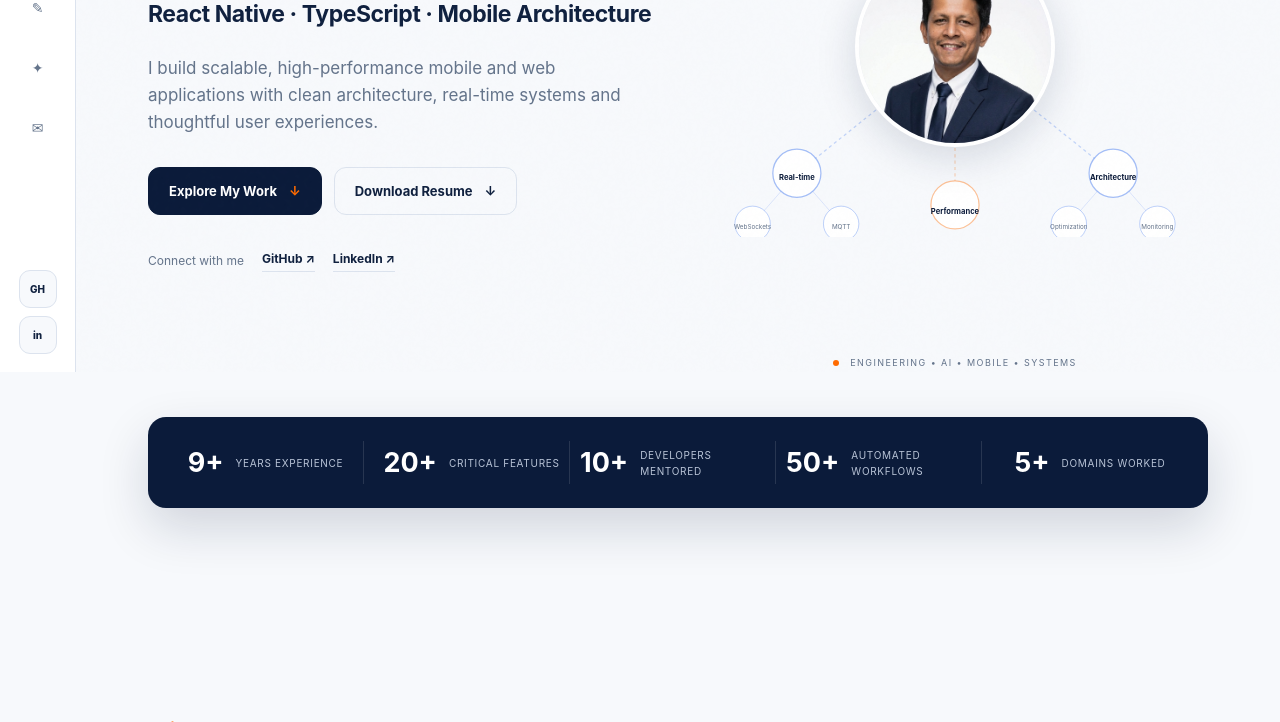
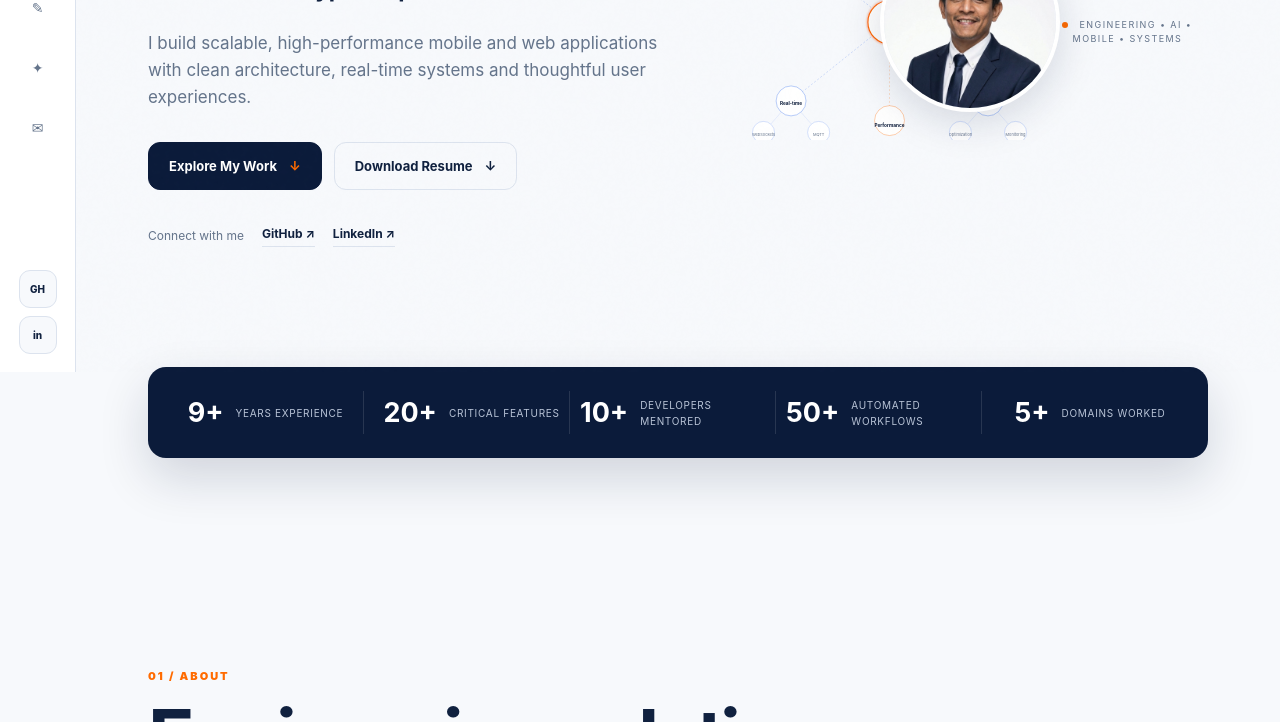
Before and after one commit to amit13091992/amit13091992.github.io, a plain HTML site: page index.html in a window 1280 px wide. Shown: the part 428-1150 px from the top of the page. Drawn offline with nearby package versions, Linux system fonts and the light colour scheme.

Commit message:
updated styling.

```diff
--- a/styles.css
+++ b/styles.css
@@ -74,8 +74,8 @@ button { font: inherit; }
 main { margin-left:76px; }
 .section { max-width:1420px; margin:0 auto; padding:140px 72px; position:relative; }
 .hero { min-height:900px; padding-top:150px; padding-bottom:70px; display:flex; flex-direction:column; justify-content:center; }
-.hero-grid { display:grid; grid-template-columns:1fr 1fr; gap:48px; align-items:center; }
-@media (max-width:1024px) { .hero-grid { grid-template-columns:1fr; } }
+.hero-grid { display:grid; grid-template-columns:1.1fr 1fr; gap:60px; align-items:center; }
+@media (max-width:1024px) { .hero-grid { grid-template-columns:1fr; gap:40px; } }
 .eyebrow { margin:0 0 16px; color:var(--orange); font-size:11px; font-weight:900; letter-spacing:.18em; }
 .status-dot { display:inline-block; width:7px; height:7px; border-radius:50%; background:var(--green); margin-right:8px; box-shadow:0 0 0 5px rgba(22,163,74,.09); }
 .hello { margin:0; font-size:16px; color:var(--muted); }
@@ -88,14 +88,14 @@ main { margin-left:76px; }
 .social-row span { color:var(--muted); }
 .social-row a { font-weight:700; border-bottom:1px solid var(--line); padding-bottom:2px; }
 .social-row a:hover { color:var(--orange); border-color:var(--orange); }
-.hero-visual { min-height:650px; position:relative; display:grid; place-items:center; }
-.mindmap-svg { width:100%; max-width:700px; height:auto; margin:0 auto; }
+.hero-visual { min-height:600px; position:relative; display:flex; align-items:center; justify-content:center; }
+.mindmap-svg { width:100%; max-width:650px; height:auto; position:relative; z-index:1; }
 .mindmap-label { font-family:Inter,ui-sans-serif,system-ui,-apple-system,BlinkMacSystemFont,"Segoe UI",sans-serif; }
 .mindmap-label-sm { font-family:Inter,ui-sans-serif,system-ui,-apple-system,BlinkMacSystemFont,"Segoe UI",sans-serif; }
-.portrait-wrap { width:200px; height:200px; overflow:hidden; border-radius:50%; position:absolute; z-index:10; background:#e9eef6; border:4px solid var(--white); box-shadow:0 10px 40px rgba(11,27,58,.15); top:50%; left:50%; transform:translate(-50%,-50%); }
-.portrait-wrap.portrait-center { width:200px; height:200px; }
+.portrait-wrap { width:180px; height:180px; overflow:hidden; border-radius:50%; position:absolute; z-index:10; background:#e9eef6; border:4px solid var(--white); box-shadow:0 10px 40px rgba(11,27,58,.15); top:50%; left:50%; transform:translate(-50%,-50%); }
+.portrait-wrap.portrait-center { width:180px; height:180px; }
 .portrait-wrap img { width:100%; height:100%; object-fit:cover; object-position:center 14%; display:block; }
-.visual-caption { position:absolute; bottom:2px; font-size:9px; letter-spacing:.16em; color:var(--muted); }
+.visual-caption { position:relative; margin-top:20px; font-size:9px; letter-spacing:.16em; color:var(--muted); text-align:center; }
 .visual-caption span { width:6px; height:6px; display:inline-block; border-radius:50%; background:var(--orange); margin-right:7px; }
 .glance-card { display:none; }
 .card-kicker { font-size:10px; letter-spacing:.18em; font-weight:900; margin-bottom:22px; }
```
Also changed, not shown: 1 other file.
